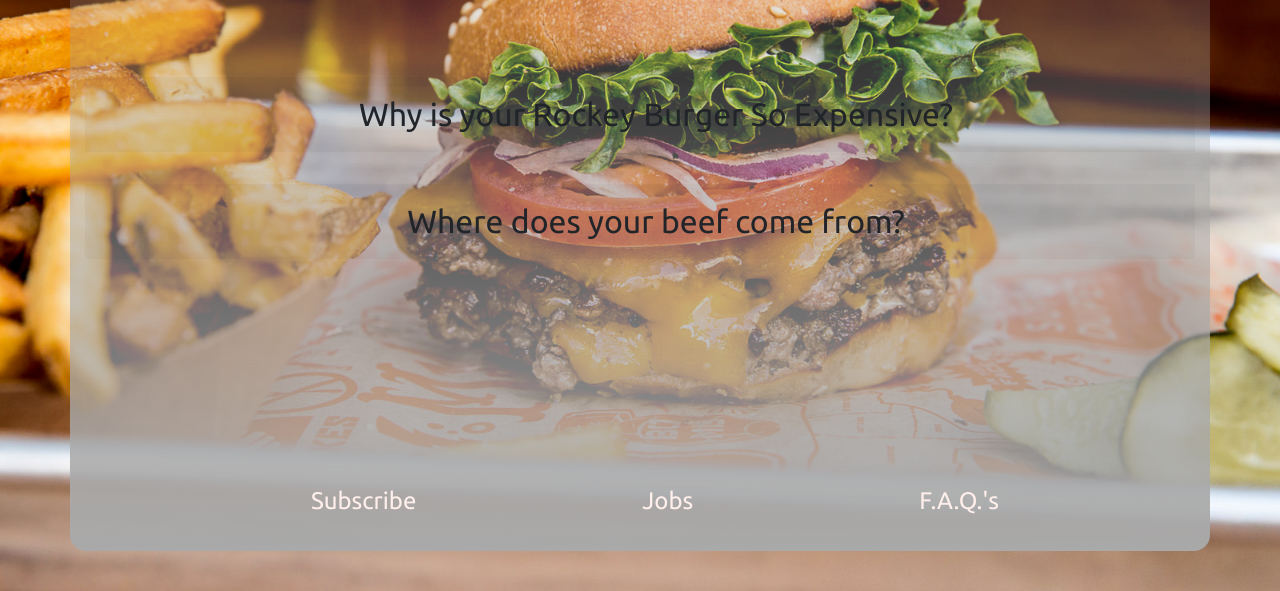
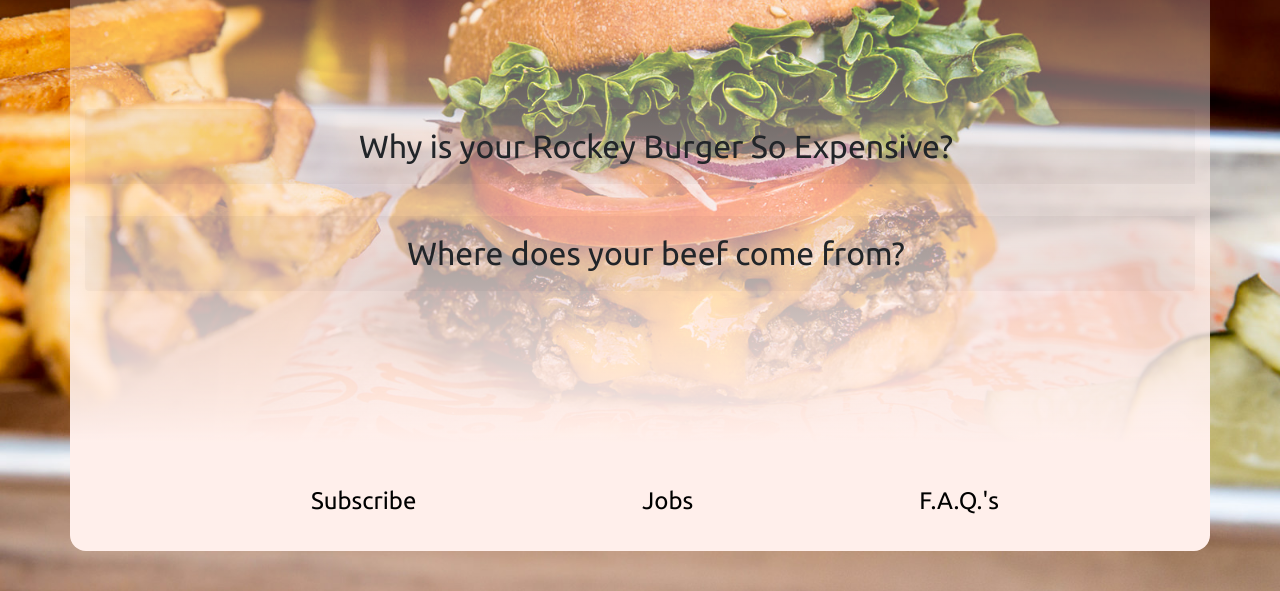
Before and after one commit to stevendowen/burgerproject, a website: page faqs.html in a window 1280 px wide. Shown: the part 209-800 px from the top of the page. Drawn offline with nearby package versions, Linux system fonts and the light colour scheme.

Commit message:
changed margin on faqs html, added extra info box and questions to jobs html

```diff
--- a/faqs.html
+++ b/faqs.html
@@ -27,7 +27,7 @@
         </div>
     </div>
     <div class="title">Frequently Asked Questions</div>
-    <div class="accordion" style="margin-top: 5em;" id="accordionExample">
+    <div class="accordion" style="margin-top: 7em;" id="accordionExample">
         <div class="card card-content">
             <div class="card-header" id="headingOne">
                 <h2 class="mb-0">
--- a/scss/style.scss
+++ b/scss/style.scss
@@ -1,6 +1,6 @@
 @import url('https://fonts.googleapis.com/css?family=Ubuntu');
 
-$bcolor: linear-gradient(to top, rgba(169,169,169,1) 0%,rgba(169,169,169,0) 100%);
+$bcolor: linear-gradient(to top, rgba(255,239,235,1) 15%,rgba(255,239,235,0) 100%);
 $myfont: "Ubuntu";
 $fsize: 1.5em;
 $fwhite: #FFEFEB;
@@ -132,7 +132,6 @@ body{
     display: flex;
     justify-content: center;
     font-family: $myfont;
-    color: $fwhite;
   }
 
   h3{
@@ -198,10 +197,10 @@ body{
     font-family: $myfont;
     font-size: $fsize;
     text-decoration: none;
-    color: $fwhite;
+    color: black;
   }
 }
 a:hover {
   text-decoration: underline;
-  color: $fwhite;
+  color: black;
 }
```
Also changed, not shown: jobs.html (+4 -4 lines), css/style.css.
